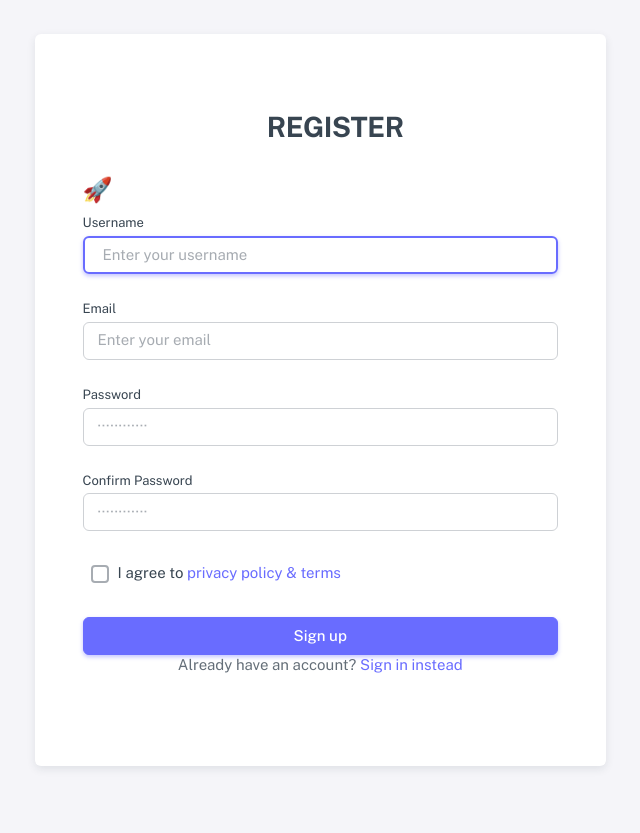
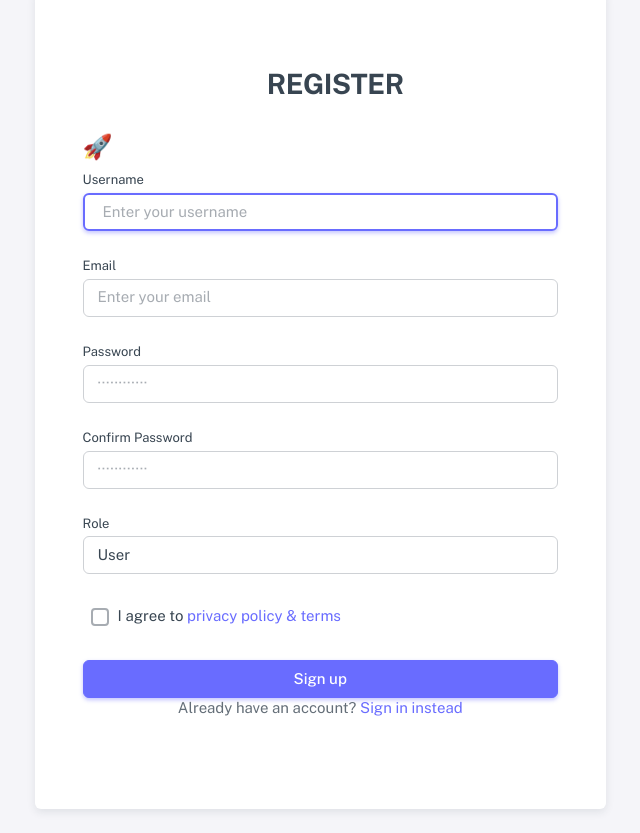
Before and after one commit to Giang-alt/Nhom-2, a Django app: page /register/ in a window 1280 px wide. Shown: the whole page, without its empty margins (295-935 px from the left). Before the commit the page ends 769 px from the top, so only its background shows below. Run offline with Django 5.2, Linux system fonts and the light colour scheme; some libraries are stand-ins or nearby versions.

Commit message:
user-interface

```diff
--- a/period1/Booking_Court/home/templates/app_home/user/register.html
+++ b/period1/Booking_Court/home/templates/app_home/user/register.html
@@ -1,10 +1,8 @@
 {% extends "master-page.html" %}
 
-{% block left-menu %}
-{% endblock %}
+{% block left-menu %}{% endblock %}
 
-{% block nav-bar %}
-{% endblock %}
+{% block nav-bar %}{% endblock %}
 
 {% block content %}
 <div class="container-xxl" style="height: 100vh; display: flex; justify-content: center; align-items: center; margin-left: -250px;">
@@ -24,8 +22,7 @@
                     </div>
                     <h4 class="mb-1">🚀</h4>
 
-
-                    <!-- Hiển thị thông báo nếu có -->
+                    <!-- Hiển thị thông báo lỗi nếu có -->
                     {% if messages %}
                     <div class="alert alert-danger" role="alert">
                         {% for message in messages %}
@@ -37,31 +34,45 @@
                     <!-- Form đăng ký -->
                     <form method="POST" action="{% url 'register' %}">
                         {% csrf_token %}
+
+                        <!-- Username -->
                         <div class="mb-6">
                             <label for="username" class="form-label">Username</label>
                             <input type="text" class="form-control" id="username" name="username" placeholder="Enter your username" autofocus required>
                         </div>
+
+                        <!-- Email -->
                         <div class="mb-6">
                             <label for="email" class="form-label">Email</label>
                             <input type="email" class="form-control" id="email" name="email" placeholder="Enter your email" required>
                         </div>
+
+                        <!-- Password -->
                         <div class="mb-6 form-password-toggle">
                             <label class="form-label" for="password">Password</label>
                             <div class="input-group input-group-merge">
                                 <input type="password" id="password" class="form-control" name="password" placeholder="············" aria-describedby="password" required>
-                                 {% comment %} <span class="input-group-text cursor-pointer"><i class="bx bx-hide"></i></span>  {% endcomment %}
                             </div>
                         </div>
 
-                        <!-- Thêm trường xác nhận mật khẩu -->
+                        <!-- Confirm Password -->
                         <div class="mb-6 form-password-toggle">
                             <label class="form-label" for="confirm_password">Confirm Password</label>
                             <div class="input-group input-group-merge">
                                 <input type="password" id="confirm_password" class="form-control" name="confirm_password" placeholder="············" aria-describedby="confirm_password" required>
-                                 {% comment %} <span class="input-group-text cursor-pointer"><i class="bx bx-hide"></i></span> {% endcomment %}
                             </div>
                         </div>
 
+                        <!-- Role Selection -->
+                        <div class="mb-6">
+                            <label for="role" class="form-label">Role</label>
+                            <select class="form-control" id="role" name="role" required>
+                                <option value="User">User</option>
+                                <option value="Admin">Admin</option>
+                            </select>
+                        </div>
+
+                        <!-- Terms and Conditions -->
                         <div class="my-8">
                             <div class="form-check mb-0 ms-2">
                                 <input class="form-check-input" type="checkbox" id="terms-conditions" name="terms" required>
@@ -70,8 +81,12 @@
                                 </label>
                             </div>
                         </div>
+
+                        <!-- Submit Button -->
                         <button type="submit" class="btn btn-primary d-grid w-100">Sign up</button>
                     </form>
+
+                    <!-- Link to Login -->
                     <p class="text-center">
                         <span>Already have an account?</span>
                         <a href="{% url 'login' %}">Sign in instead</a>
@@ -83,5 +98,4 @@
 </div>
 {% endblock %}
 
-{% block footer %}
-{% endblock %}
+{% block footer %}{% endblock %}
--- a/period1/Booking_Court/home/templates/home.html
+++ b/period1/Booking_Court/home/templates/home.html
@@ -88,7 +88,7 @@
 {% endblock %}
 
 {% block footer %}
-    {% include 'includes/footer.html' %}
+
 {% endblock %}
 
 {% block left-menu %}
--- a/period1/Booking_Court/home/views.py
+++ b/period1/Booking_Court/home/views.py
@@ -8,6 +8,8 @@ from django.shortcuts import render, redirect
 from django.contrib.auth.models import User
 from django.contrib import messages
 from django.contrib.auth import authenticate, login
+from django.contrib.auth.models import Group
+from django.contrib.auth.decorators import login_required
 
 def home(request):
     courts = Court.objects.all()
@@ -67,43 +69,51 @@ def user_interface(request):
     }
     return render(request, 'app_home/user/user-interface.html', context)
 
+
+
 def register(request):
     if request.method == 'POST':
-        # Lấy dữ liệu từ form đăng ký
+
         username = request.POST.get('username')
         email = request.POST.get('email')
         password = request.POST.get('password')
         confirm_password = request.POST.get('confirm_password')
         terms = request.POST.get('terms')
+        role = request.POST.get('role')
 
-        # Kiểm tra người dùng đồng ý điều khoản
         if terms != 'on':
             messages.error(request, "You must agree to the terms and conditions.")
             return redirect('register')
 
-        # Kiểm tra mật khẩu và mật khẩu xác nhận
+
         if password != confirm_password:
             messages.error(request, "Passwords do not match.")
             return redirect('register')
 
-        # Kiểm tra tên người dùng đã tồn tại hay chưa
+
         if User.objects.filter(username=username).exists():
             messages.error(request, "Username already exists.")
             return redirect('register')
 
-        # Kiểm tra email đã tồn tại hay chưa
+
         if User.objects.filter(email=email).exists():
             messages.error(request, "Email already exists.")
             return redirect('register')
 
-        # Tạo người dùng mới
         user = User.objects.create_user(username=username, email=email, password=password)
         user.save()
 
-        # Thông báo cho người dùng
+
+        if role == 'Admin':
+            group = Group.objects.get(name='Admin')
+        else:
+            group = Group.objects.get(name='User')
+        user.groups.add(group)
+
+
         messages.success(request, "Registration successful! Please log in to continue.")
 
-        # Chuyển hướng người dùng đến trang đăng nhập
+
         return redirect('login')
 
     context = {
@@ -119,17 +129,58 @@ def login_view(request):
         username = request.POST.get('username')
         password = request.POST.get('password')
 
-        # Kiểm tra người dùng với username và password
+
         user = authenticate(request, username=username, password=password)
 
         if user is not None:
-            login(request, user)  # Đăng nhập người dùng
-            return redirect('home')  # Chuyển hướng về trang home sau khi đăng nhập
+            login(request, user)
+            return redirect('home')
         else:
             messages.error(request, "Invalid username or password.")
 
     return render(request, 'app_home/user/login.html')
 
 
+
+
+
+
+@login_required
 def account_view(request):
-    return render(request, 'app_home/user/account.html')
+    user = request.user
+
+    if request.method == 'POST':
+
+        username = request.POST.get('username', '').strip()
+        first_name = request.POST.get('firstName', '').strip()
+        last_name = request.POST.get('lastName', '').strip()
+        email = request.POST.get('email', '').strip()
+        confirm_deletion = request.POST.get('confirm_deletion')
+
+
+        if not first_name or not email:
+            messages.error(request, "First Name và Email là bắt buộc!")
+            return redirect('account')
+
+
+        if username != user.username and User.objects.filter(username=username).exists():
+            messages.error(request, "Username đã tồn tại.")
+            return redirect('account')
+
+
+        if confirm_deletion:
+
+            user.delete()
+            messages.success(request, "Tài khoản của bạn đã được xóa.")
+            return redirect('http://127.0.0.1:8000/')
+
+
+        user.username = username
+        user.first_name = first_name
+        user.last_name = last_name
+        user.email = email
+        user.save()
+        messages.success(request, "Cập nhật thông tin thành công!")
+        return redirect('home')
+
+    return render(request, 'app_home/user/account.html', {'user': user})
```
Also changed, not shown: period1/Booking_Court/home/templates/app_home/user/account.html (+23 -48 lines), period1/Booking_Court/home/templates/includes/nav-bar.html (+18 -10 lines), period1/Booking_Court/B_Court_Mng/models.py (line endings or trailing spaces).
